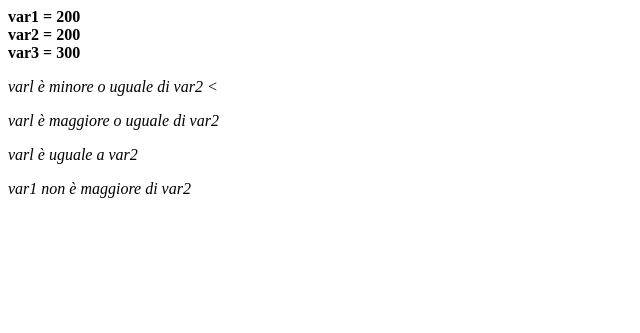
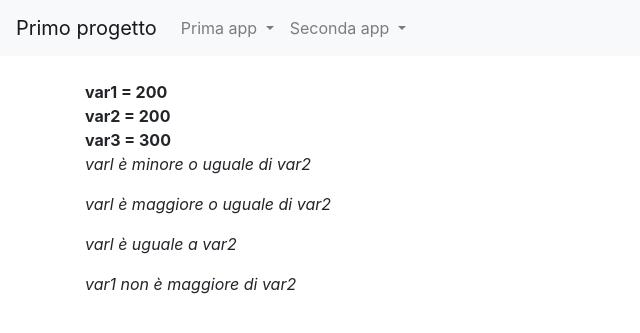
Before and after one commit to Dass01/primo_progetto, a Django app: page /seconda_app/es_if in a window 1280 px wide. Shown: the top 333 px of the page, without its empty margins (0-640 px from the left). Run offline with Django 5.2, Linux system fonts and the light colour scheme; parts of the project's set-up code (start-up, migrations or seed data) failed here and were passed over.

Commit message:
Template e Bootstrap

```diff
--- a/primo_progetto/urls.py
+++ b/primo_progetto/urls.py
@@ -16,11 +16,11 @@ Including another URLconf
 """
 from django.contrib import admin
 from django.urls import path,include
-from .views import index_root
+from .views import base
 
 urlpatterns = [
     path('admin/', admin.site.urls),
-    path('', index_root,name='index_root'),
+    path('', base,name='base'),
     path('prima_app/',include("prima_app.urls",namespace="prima_app")),
     path('seconda_app/',include("seconda_app.urls",namespace="seconda_app"))
 ]
--- a/primo_progetto/views.py
+++ b/primo_progetto/views.py
@@ -1,4 +1,4 @@
 from django.shortcuts import render
 
-def index_root(request):
-    return render(request,"index_root.html")
+def base(request):
+    return render(request,"base.html")
--- a/seconda_app/templates/es_if.html
+++ b/seconda_app/templates/es_if.html
@@ -1,10 +1,7 @@
-<!DOCTYPE html>
-<html lang="en">
-<head>
-    <meta charset="UTF-8">
-    <meta name="viewport" content="width=device-width, initial-scale=1.0">
-    <title>Es_if</title>
-</head>
+{%extends "base.html"%}
+{%block title%}{{block.super}} es_if {%endblock title%}
+
+{%block content%}
 <body>
     <b>var1 = {{ var1 }}</b> <br/>
     <b>var2 = {{ var2 }}</b> <br/>
@@ -16,7 +13,7 @@
     <p><i>varl è maggiore di var2 </i></p>
     {% endif %}
     {% if var1 <= var2 %}
-    <p><i>varl è minore o uguale di var2 <</i></p>
+    <p><i>varl è minore o uguale di var2 </i></p>
     {% endif %}
     {% if var1 >= var2 %}
     <p><i>varl è maggiore o uguale di var2 </i></p>
@@ -36,5 +33,4 @@
     {% if not var1 > var2 %}
     <p><i>var1 non è maggiore di var2 </i></p>
     {% endif %}
-</body>
-</html>
+{%endblock content%}
--- a/seconda_app/views.py
+++ b/seconda_app/views.py
@@ -1,4 +1,5 @@
-from django.shortcuts import render, datetime
+from django.shortcuts import render
+import datetime
 
 # Create your views here.
 
--- /dev/null
+++ b/templates/base.html
@@ -0,0 +1,77 @@
+<!doctype html>
+{% load static %}
+<html lang="en">
+  <head>
+    <!-- Required meta tags -->
+    <meta charset="utf-8">
+    <meta name="viewport" content="width=device-width, initial-scale=1, shrink-to-fit=no">
+
+    <!-- Bootstrap CSS -->
+    <link rel="stylesheet" href="https://cdn.jsdelivr.net/npm/bootstrap@4.5.3/dist/css/bootstrap.min.css" integrity="sha384-TX8t27EcRE3e/ihU7zmQxVncDAy5uIKz4rEkgIXeMed4M0jlfIDPvg6uqKI2xXr2" crossorigin="anonymous">
+
+    <title>{% block title %} Primo progetto {% endblock title %}</title>
+  </head>
+  <body>
+    <nav class="navbar navbar-expand-lg navbar-light bg-light">
+        <a class="navbar-brand" href="#">Primo progetto</a>
+        <button class="navbar-toggler" type="button" data-toggle="collapse" data-target="#navbarSupportedContent" aria-controls="navbarSupportedContent" aria-expanded="false" aria-label="Toggle navigation">
+          <span class="navbar-toggler-icon"></span>
+        </button>
+
+        <div class="collapse navbar-collapse" id="navbarSupportedContent">
+          <ul class="navbar-nav mr-auto">
+
+            <li class="nav-item dropdown">
+              <a class="nav-link dropdown-toggle" href="#" id="navbarDropdown" role="button" data-toggle="dropdown" aria-haspopup="true" aria-expanded="false">
+                Prima app
+              </a>
+              <div class="dropdown-menu" aria-labelledby="navbarDropdown">
+                <a class="dropdown-item" href="{% url 'prima_app:homepage'%}">Home page benvenuto</a>
+                <a class="dropdown-item" href="{% url 'prima_app:welcome'%}">Welcome</a>
+                <a class="dropdown-item" href="{% url 'prima_app:lista'%}">Lista</a>
+                <a class="dropdown-item" href="{% url 'prima_app:chi_siamo'%}">Chi siamo</a>
+                <a class="dropdown-item" href="{% url 'prima_app:variabili'%}">Variabili</a>
+                <div class="dropdown-divider"></div>
+              </div>
+            </li>
+
+            <li class="nav-item dropdown">
+                <a class="nav-link dropdown-toggle" href="#" id="navbarDropdown" role="button" data-toggle="dropdown" aria-haspopup="true" aria-expanded="false">
+                  Seconda app
+                </a>
+                <div class="dropdown-menu" aria-labelledby="navbarDropdown">
+                  <a class="dropdown-item" href="{% url 'seconda_app:es_if'%}">es_if</a>
+                  <a class="dropdown-item" href="{% url 'seconda_app:if_else_elif'%}">if_else_elif</a>
+                  <a class="dropdown-item" href="{% url 'seconda_app:es_for'%}">es_for</a>
+                  <div class="dropdown-divider"></div>
+                </div>
+              </li>
+
+
+          </ul>
+        </div>
+    </nav>
+
+      <div class="container my-4">
+        <!-- servirà per inserire i contenuti nella pagina -->
+        {%block content%}
+        {%endblock content%}
+        <!-- servirà per inserire il codice javascript-->
+        {%block script%}
+        {%endblock script%}
+      </div>
+
+
+    <!-- Optional JavaScript; choose one of the two! -->
+
+    <!-- Option 1: jQuery and Bootstrap Bundle (includes Popper) -->
+    <script src="https://code.jquery.com/jquery-3.5.1.slim.min.js" integrity="sha384-DfXdz2htPH0lsSSs5nCTpuj/zy4C+OGpamoFVy38MVBnE+IbbVYUew+OrCXaRkfj" crossorigin="anonymous"></script>
+    <script src="https://cdn.jsdelivr.net/npm/bootstrap@4.5.3/dist/js/bootstrap.bundle.min.js" integrity="sha384-ho+j7jyWK8fNQe+A12Hb8AhRq26LrZ/JpcUGGOn+Y7RsweNrtN/tE3MoK7ZeZDyx" crossorigin="anonymous"></script>
+
+    <!-- Option 2: jQuery, Popper.js, and Bootstrap JS
+    <script src="https://code.jquery.com/jquery-3.5.1.slim.min.js" integrity="sha384-DfXdz2htPH0lsSSs5nCTpuj/zy4C+OGpamoFVy38MVBnE+IbbVYUew+OrCXaRkfj" crossorigin="anonymous"></script>
+    <script src="https://cdn.jsdelivr.net/npm/popper.js@1.16.1/dist/umd/popper.min.js" integrity="sha384-9/reFTGAW83EW2RDu2S0VKaIzap3H66lZH81PoYlFhbGU+6BZp6G7niu735Sk7lN" crossorigin="anonymous"></script>
+    <script src="https://cdn.jsdelivr.net/npm/bootstrap@4.5.3/dist/js/bootstrap.min.js" integrity="sha384-w1Q4orYjBQndcko6MimVbzY0tgp4pWB4lZ7lr30WKz0vr/aWKhXdBNmNb5D92v7s" crossorigin="anonymous"></script>
+    -->
+  </body>
+</html>
```
Also changed, not shown: prima_app/templates/chi_siamo.html (+6 -10 lines), prima_app/templates/homepage.html (+5 -10 lines), prima_app/templates/lista.html (+5 -10 lines), prima_app/templates/variabili.html (+5 -11 lines), prima_app/templates/welcome.html (+5 -10 lines), seconda_app/templates/es_for.html (+8 -11 lines), seconda_app/templates/if_else_elif.html (+5 -10 lines).
